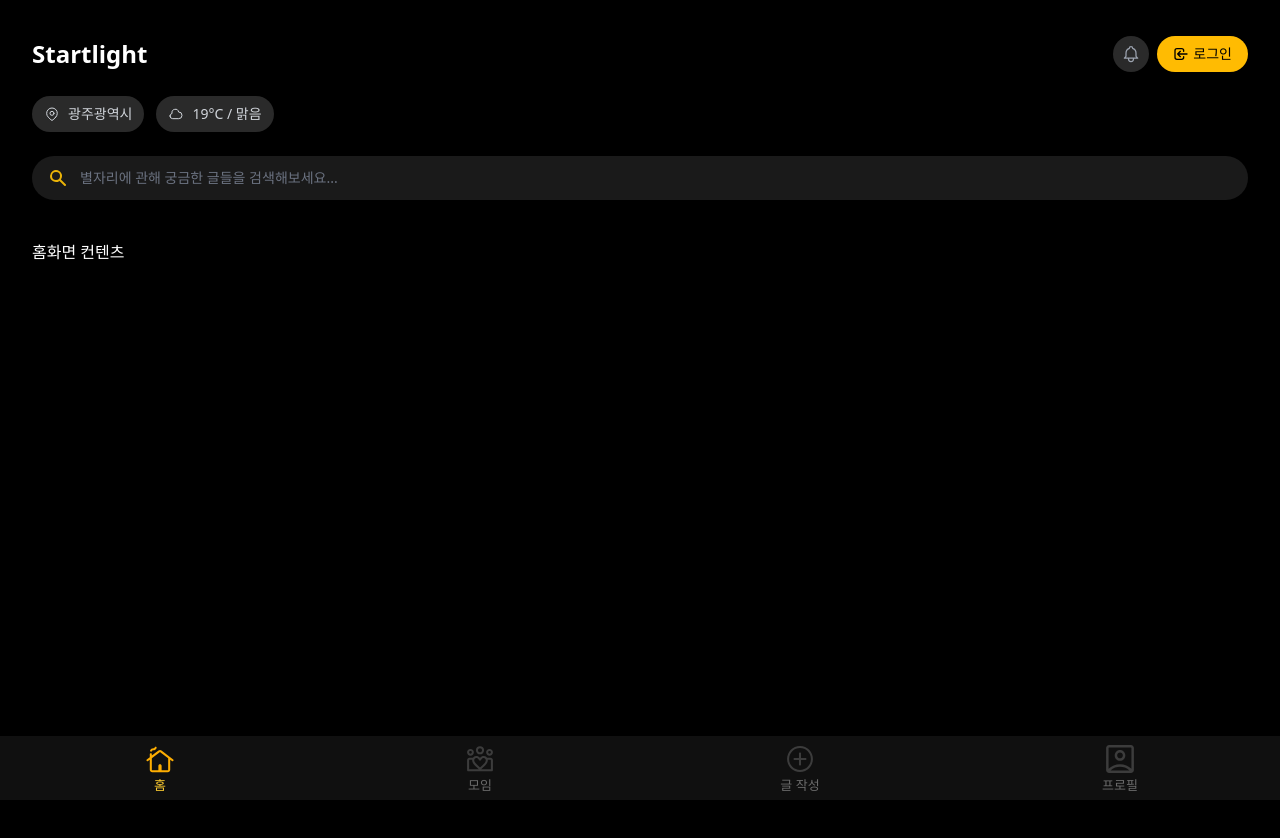
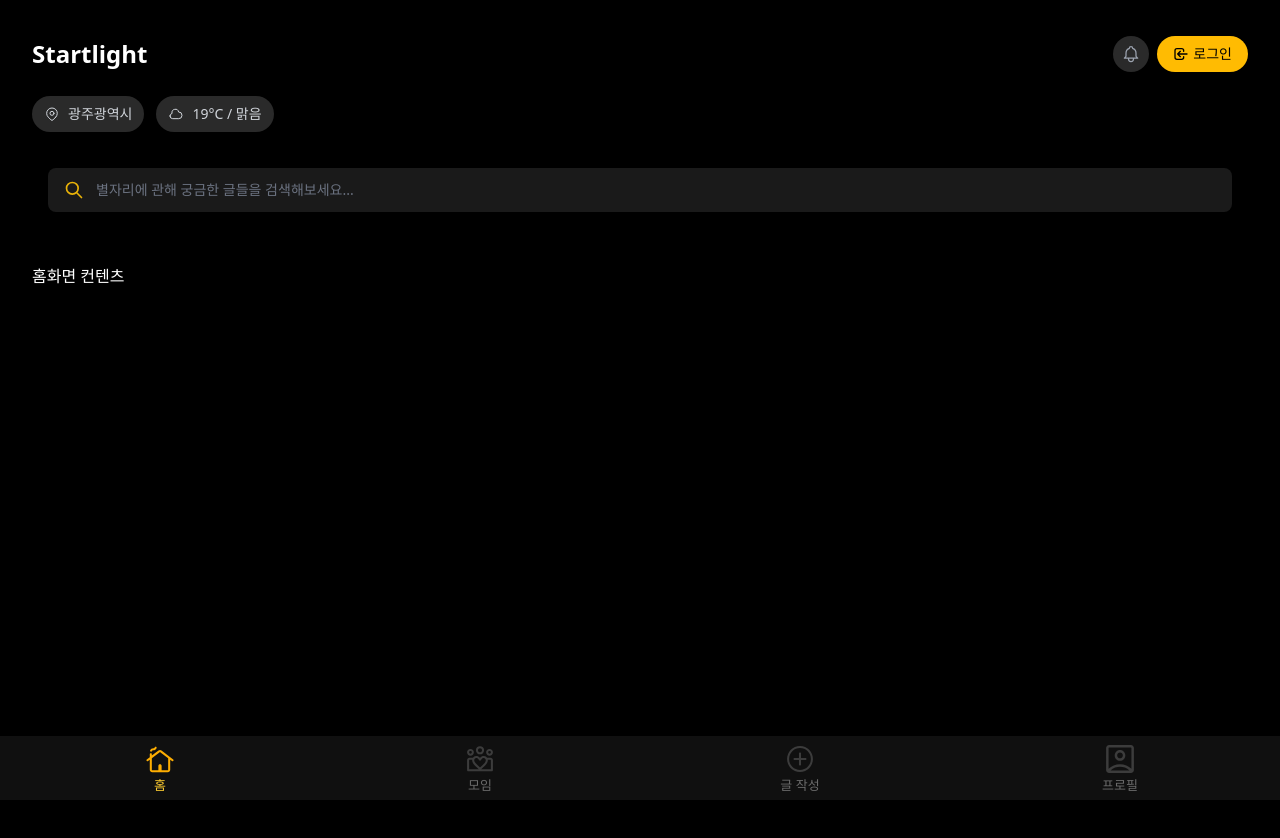
Before and after one commit to Superkid0714/ST4R-FE, a React (Vite) app in the folder ST4R/: page /home in a window 1280 px wide. Shown: the top 838 px of the page. Built offline with nearby package versions, Linux system fonts and the light colour scheme.

Commit message:
♻️ refactor: 검색바 수정 (임시)

```diff
--- a/ST4R/src/components/common/SearchBar.jsx
+++ b/ST4R/src/components/common/SearchBar.jsx
@@ -1,38 +1,73 @@
 import { useState } from 'react';
 
-export default function SearchBar() {
+export default function SearchBar({ onSearchResults, allPosts = [] }) {
   const [searchQuery, setSearchQuery] = useState('');
-  const [isLoading, setIsLoading] = useState(false);
 
-  const handleSearch = (e) => {
+  // 클라이언트 사이드 검색 함수
+  const performSearch = (query) => {
+    if (!query.trim()) {
+      return [];
+    }
+
+    const searchTerm = query.toLowerCase();
+    return allPosts.filter(
+      (post) =>
+        post.title.toLowerCase().includes(searchTerm) ||
+        post.contentPreview?.toLowerCase().includes(searchTerm)
+    );
+  };
+
+  const handleSubmit = (e) => {
     e.preventDefault();
-    if (!searchQuery.trim()) return;
 
-    setIsLoading(true);
-    // 검색 처리를 시뮬레이션 (실제로는 API 요청)
-    setTimeout(() => {
-      console.log('검색어:', searchQuery);
-      setIsLoading(false);
-    }, 1000);
+    const results = performSearch(searchQuery);
+    console.log(`검색어: "${searchQuery}", 결과: ${results.length}개`);
+
+    if (onSearchResults) {
+      onSearchResults(results);
+    }
+  };
+
+  const handleClear = () => {
+    setSearchQuery('');
+    if (onSearchResults) {
+      onSearchResults([]);
+    }
+  };
+
+  const handleInputChange = (e) => {
+    const value = e.target.value;
+    setSearchQuery(value);
+
+    // 검색어가 비워지면 결과 초기화
+    if (!value.trim()) {
+      if (onSearchResults) {
+        onSearchResults([]);
+      }
+    }
   };
 
   return (
-    <div className="w-full">
-      <form onSubmit={handleSearch} className="relative">
-        <div className="relative flex items-center bg-[#1A1A1A] rounded-full px-4 py-3">
+    <div className="w-full px-4 py-3">
+      <form onSubmit={handleSubmit} className="relative">
+        <div className="relative flex items-center bg-[#1A1A1A] rounded-lg px-4 py-3">
           {/* 검색 아이콘 */}
+          <button type="submit" className="flex-shrink-0 mr-3">
             <svg
-            className="w-5 h-5 text-yellow-500 mr-3 flex-shrink-0"
-            fill="currentColor"
-            viewBox="0 0 20 20"
+              className="w-5 h-5 text-yellow-500 hover:text-yellow-400 transition-colors"
+              fill="none"
+              stroke="currentColor"
+              viewBox="0 0 24 24"
               xmlns="http://www.w3.org/2000/svg"
             >
               <path
-              fillRule="evenodd"
-              d="M8 4a4 4 0 100 8 4 4 0 000-8zM2 8a6 6 0 1110.89 3.476l4.817 4.817a1 1 0 01-1.414 1.414l-4.816-4.816A6 6 0 012 8z"
-              clipRule="evenodd"
+                strokeLinecap="round"
+                strokeLinejoin="round"
+                strokeWidth={2}
+                d="M21 21l-6-6m2-5a7 7 0 11-14 0 7 7 0 0114 0z"
               />
             </svg>
+          </button>
 
           {/* 입력 필드 */}
           <input
@@ -40,14 +75,30 @@ export default function SearchBar() {
             placeholder="별자리에 관해 궁금한 글들을 검색해보세요..."
             className="bg-transparent text-gray-300 placeholder-gray-500 w-full focus:outline-none text-sm"
             value={searchQuery}
-            onChange={(e) => setSearchQuery(e.target.value)}
+            onChange={handleInputChange}
           />
 
-          {/* 로딩 인디케이터 */}
-          {isLoading && (
-            <div className="absolute right-4">
-              <div className="w-4 h-4 border-2 border-yellow-500 border-t-transparent rounded-full animate-spin"></div>
-            </div>
+          {/* 클리어 버튼 */}
+          {searchQuery && (
+            <button
+              type="button"
+              onClick={handleClear}
+              className="ml-2 text-gray-400 hover:text-gray-300 transition-colors flex-shrink-0"
+            >
+              <svg
+                className="w-4 h-4"
+                fill="none"
+                stroke="currentColor"
+                viewBox="0 0 24 24"
+              >
+                <path
+                  strokeLinecap="round"
+                  strokeLinejoin="round"
+                  strokeWidth={2}
+                  d="M6 18L18 6M6 6l12 12"
+                />
+              </svg>
+            </button>
           )}
         </div>
       </form>
```
Lines whose indentation alone changed are shown as unchanged.
